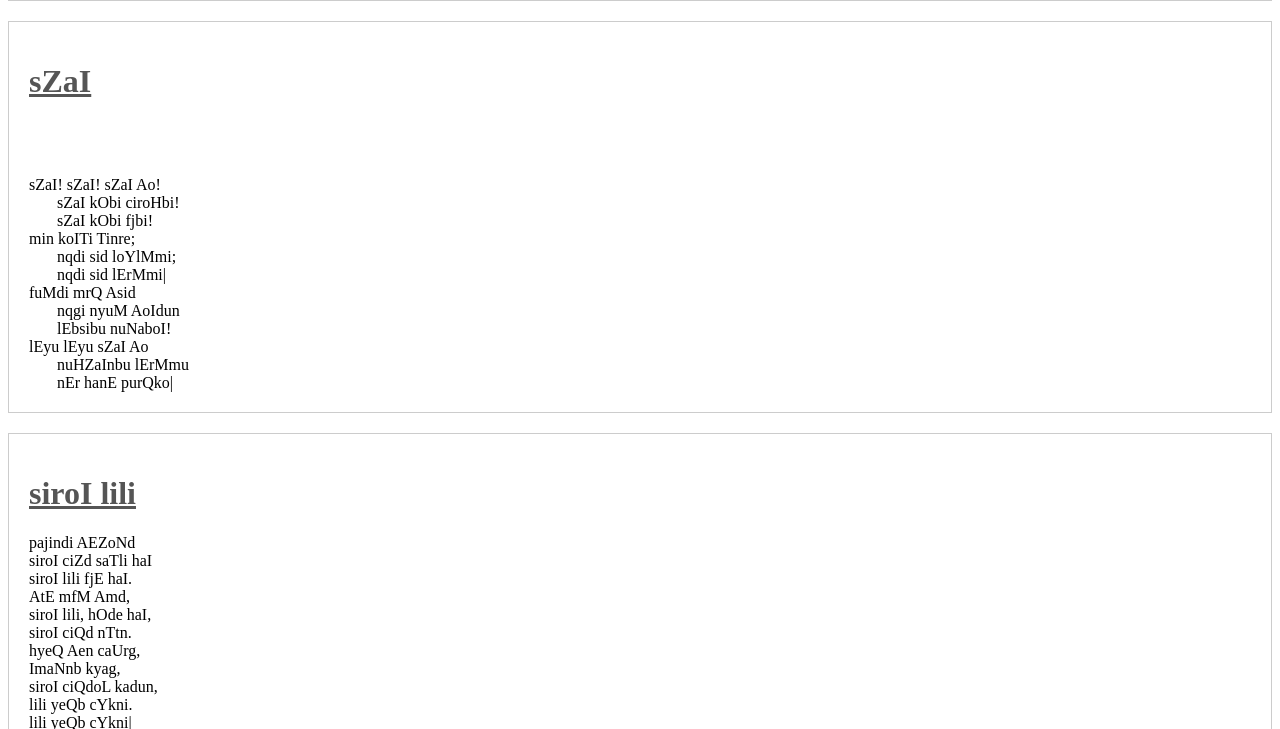
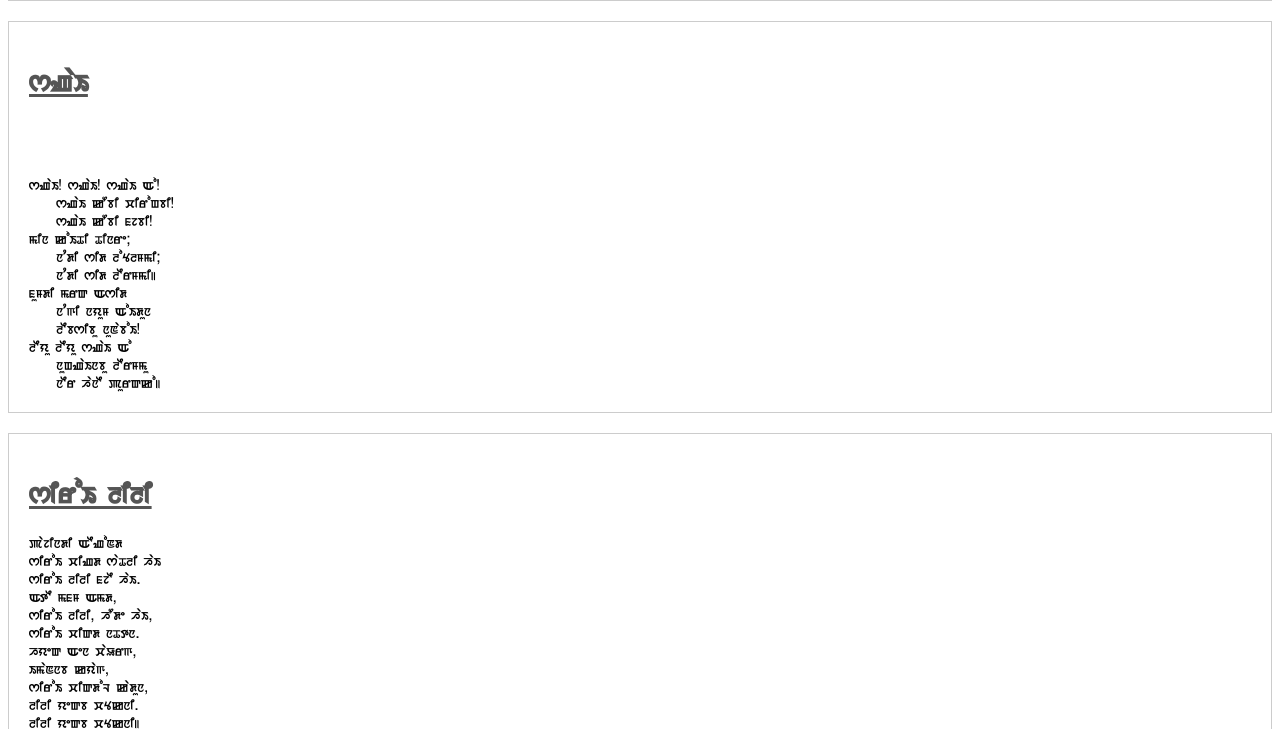
Before and after one commit to Yuikahmei/seireng-wareng2, a plain HTML site: page index.html in a window 1280 px wide. Shown: the part 209-938 px from the top of the page. Drawn offline with Linux system fonts and the light colour scheme.

Commit message:
Update style.css

```diff
--- a/style.css
+++ b/style.css
@@ -1,4 +1,4 @@
-font-face {
+@font-face {
     font-family:'epaomayek' ;
     src: url('EPAOMAYEK.TTF')format('truetype');
 
@@ -70,6 +70,8 @@ font-face {
         padding: 20px;
         margin-bottom: 20px;
         border: 1px solid #ccc;
+          font-family:'epaomayek' ;
+    src: url('EPAOMAYEK.TTF')format('truetype');
       }
 
       h1, h2 {
```
